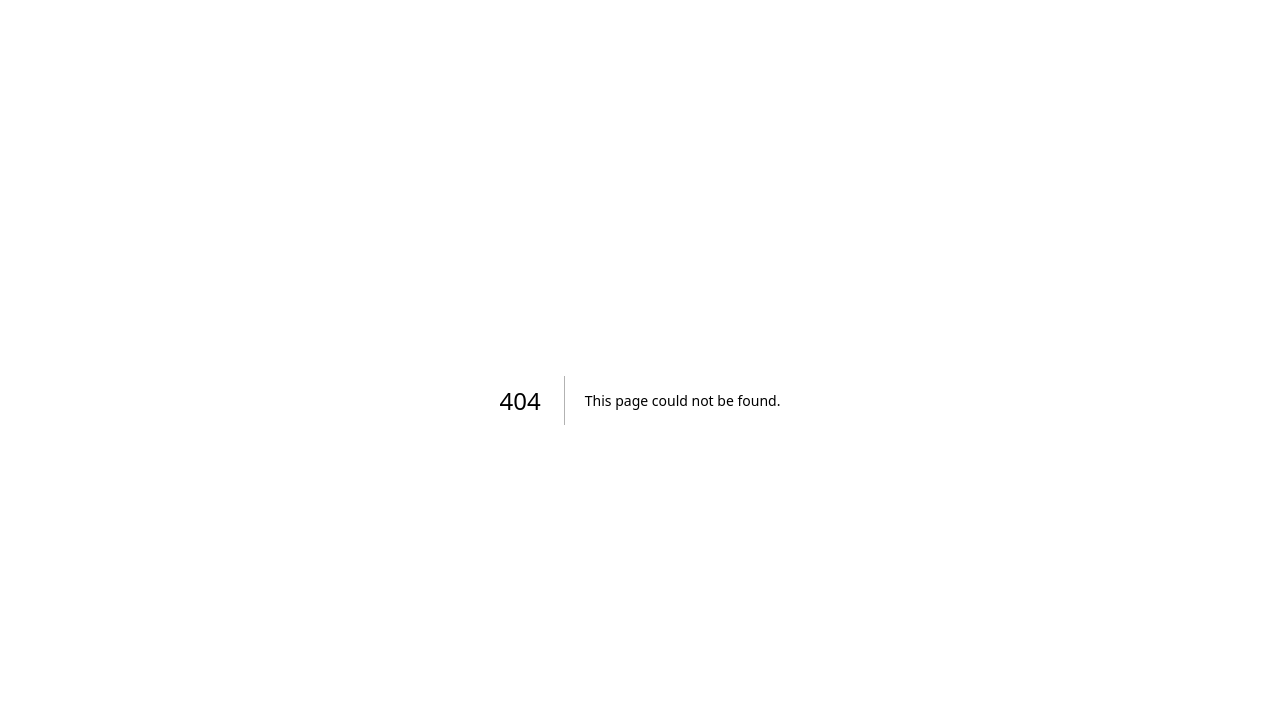
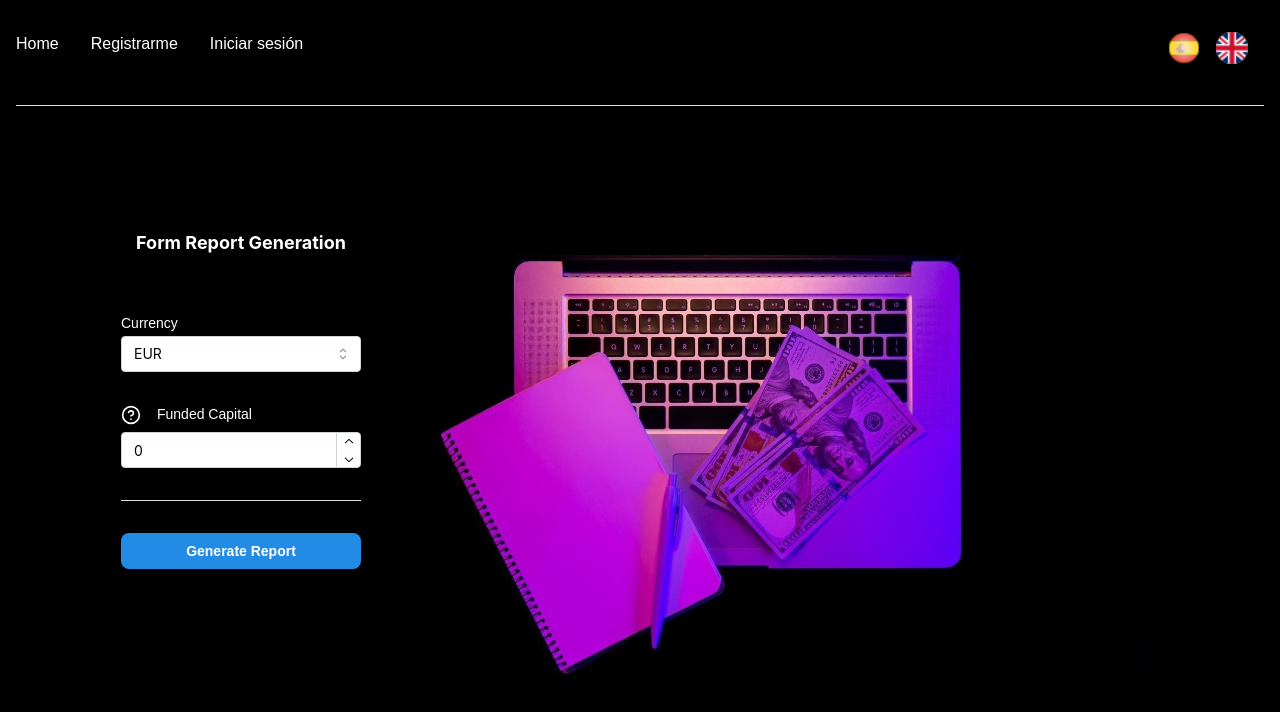
Before and after one commit to Javier-Lorenzo-Carrion/fct-pi, a Next.js app in the folder frontend/: page /report in a window 1280 px wide. Before the commit this address had no page. Shown: the top 712 px of the page. Built offline with nearby package versions, Linux system fonts and the light colour scheme.

Commit message:
feat: add new page for report generation with form, different inputs types and tooltips

```diff
--- /dev/null
+++ b/frontend/app/report/page.tsx
@@ -0,0 +1,8 @@
+"use client";
+import ReportContainer from "@/components/ReportContainer";
+
+export default function ReportPage(){
+    return <ReportContainer handleReportGeneration={(values) => {
+        console.log(values)
+    }}></ReportContainer>
+}
--- /dev/null
+++ b/frontend/components/ReportContainer.tsx
@@ -0,0 +1,84 @@
+import NavbarAnonymousUser from "@/components/NavBarAnonymousUser";
+import {Button, Divider, Flex, Group, NumberInput, Select, TextInput, Title, Tooltip} from "@mantine/core";
+import Link from "next/link";
+import {HelpCircle, Key, User} from "react-feather";
+import Image from "next/image";
+import {use} from "react";
+import {useForm} from "@mantine/form";
+
+
+interface ReportFormValues {
+    fundedCapital: number;
+    currency: string;
+
+
+}
+
+interface ReportContainerProps {
+    handleReportGeneration: (values: ReportFormValues) => void;
+
+}
+
+export default function ReportContainer(props: ReportContainerProps){
+
+    const form = useForm<ReportFormValues>({
+        mode: "uncontrolled",
+        initialValues: {
+            fundedCapital: 0,
+            currency: "EUR",
+        },
+        validate: {
+            fundedCapital: value => value > 0 ? null : 'Funded capital must be greater than zero',
+            currency: value => value.length > 0 ? null : "Currency must be selected",
+
+        }
+    })
+
+return <div className="min-h-screen w-full bg-black flex items-center justify-center">
+    <NavbarAnonymousUser/>
+    <div className="flex flex-row items-center justify-center gap-12">
+        <div className="text-white w-60">
+            <Title size="lg" c="white" className="mb-4 text-center">
+                Form Report Generation
+            </Title>
+            <br/>
+            <form onSubmit={form.onSubmit(props.handleReportGeneration)} className="mt-8 w-full">
+                <Flex className="w-full" gap="xl" direction="column" wrap="wrap">
+                    <Select
+                        classNames={{options: 'text-black'}}
+                        label="Currency"
+                        placeholder="EUR"
+                        data={['EUR', 'USD', 'GBP']}
+                        {...form.getInputProps("currency")}
+                    />
+                    <NumberInput
+                        // TODO: ADD FORMAT NUMBER FOR ENGLISH AND SPANISH VERSION
+                        className="w-60"
+                        label={<Group><Tooltip label={'The amount of money lent by the bank must be indicated here.'}><HelpCircle size="20"/></Tooltip>Funded Capital</Group>}
+                        placeholder="0.00"
+
+                        {...form.getInputProps("fundedCapital")}
+                    />
+
+
+
+                    <Divider/>
+                    <Button className="w-full" variant="filled" color="blue" radius="md" type="submit">
+                        Generate Report
+                    </Button>
+                </Flex>
+            </form>
+        </div>
+        <div className="flex-shrink-0">
+            <Image
+                src="/images/backgroundImage.jpg"
+                alt="Imagen central"
+                width={750}
+                height={500}
+                style={{objectFit: "contain"}}
+                priority
+            />
+        </div>
+    </div>
+</div>;
+}
```
